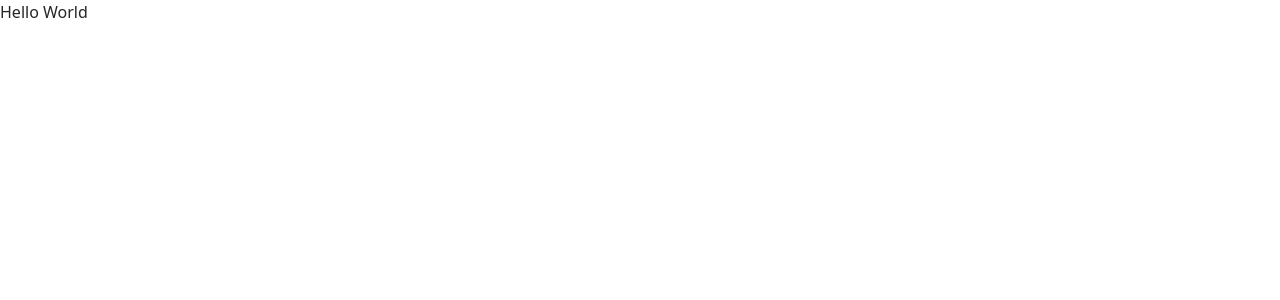
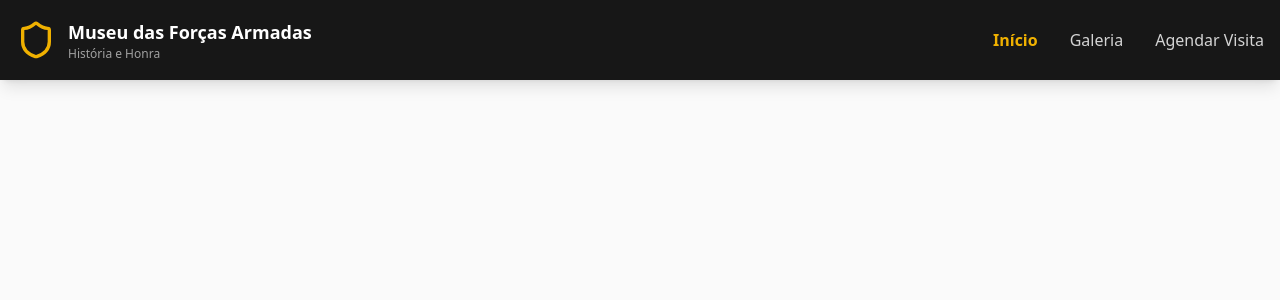
Before and after one commit to Ondjoware/mfaa-landing-page, a Next.js app: page / in a window 1280 px wide. Shown: the top 300 px of the page. Built offline with nearby package versions, Linux system fonts and the light colour scheme.

Commit message:
feat: add header

```diff
--- a/src/app/page.tsx
+++ b/src/app/page.tsx
@@ -1,7 +1,9 @@
+import { Header } from "@/components/shared/header";
+
 export default function Home() {
   return (
-    <main>
-      <h1>Hello World</h1>
+    <main className="min-h-screen bg-neutral-50">
+      <Header />
     </main>
   );
 }
--- /dev/null
+++ b/src/components/shared/header.tsx
@@ -0,0 +1,87 @@
+"use client";
+
+import { Menu, Shield, X } from "lucide-react";
+import Link from "next/link";
+import { usePathname } from "next/navigation";
+import { useState } from "react";
+
+export function Header() {
+  const [mobileMenuOpen, setMobileMenuOpen] = useState(false);
+  const pathname = usePathname();
+
+  const navItems = [
+    { path: "/", label: "Início" },
+    { path: "/galeria", label: "Galeria" },
+    { path: "/agendar-visita", label: "Agendar Visita" },
+  ];
+
+  return (
+    <header className="bg-neutral-900 text-white sticky top-0 z-50 shadow-lg">
+      <div className="container mx-auto px-4">
+        <div className="flex items-center justify-between h-20">
+          {/* Logo */}
+          <Link
+            href="/"
+            className="flex items-center gap-3 hover:opacity-80 transition-opacity"
+          >
+            <Shield className="size-10 text-yellow-500" />
+            <div>
+              <div className="font-bold text-lg">Museu das Forças Armadas</div>
+              <div className="text-xs text-neutral-400">História e Honra</div>
+            </div>
+          </Link>
+
+          {/* Desktop Navigation */}
+          <nav className="hidden md:flex items-center gap-8">
+            {navItems.map((item) => (
+              <Link
+                key={item.path}
+                href={item.path}
+                className={`transition-colors ${
+                  location.pathname === item.path
+                    ? "text-yellow-500 font-semibold"
+                    : "text-neutral-300 hover:text-yellow-400"
+                }`}
+              >
+                {item.label}
+              </Link>
+            ))}
+          </nav>
+
+          {/* Mobile Menu Button */}
+          <button
+            type="button"
+            className="md:hidden text-white"
+            onClick={() => setMobileMenuOpen(!mobileMenuOpen)}
+          >
+            {mobileMenuOpen ? (
+              <X className="size-6" />
+            ) : (
+              <Menu className="size-6" />
+            )}
+          </button>
+        </div>
+
+        {/* Mobile Navigation */}
+        {mobileMenuOpen && (
+          <nav className="md:hidden pb-4 border-t border-neutral-800 mt-2">
+            {navItems.map((item) => (
+              <Link
+                key={item.path}
+                href={item.path}
+                className={`block py-3 transition-colors ${
+                  pathname === item.path
+                    ? "text-yellow-500 font-semibold"
+                    : "text-neutral-300 hover:text-yellow-400"
+                }`}
+                onClick={() => setMobileMenuOpen(false)}
+              >
+                {item.label}
+              </Link>
+            ))}
+          </nav>
+        )}
+      </div>
+    </header>
+  );
+}
```
